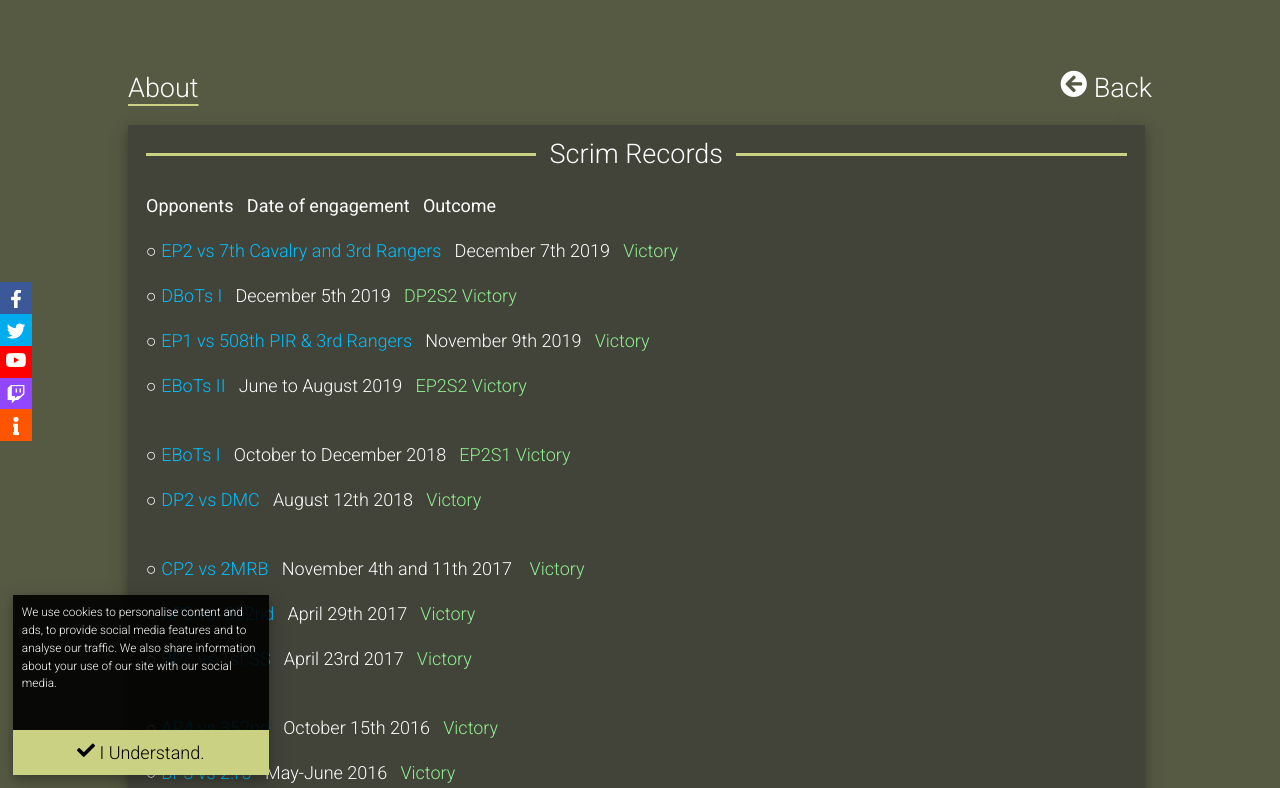
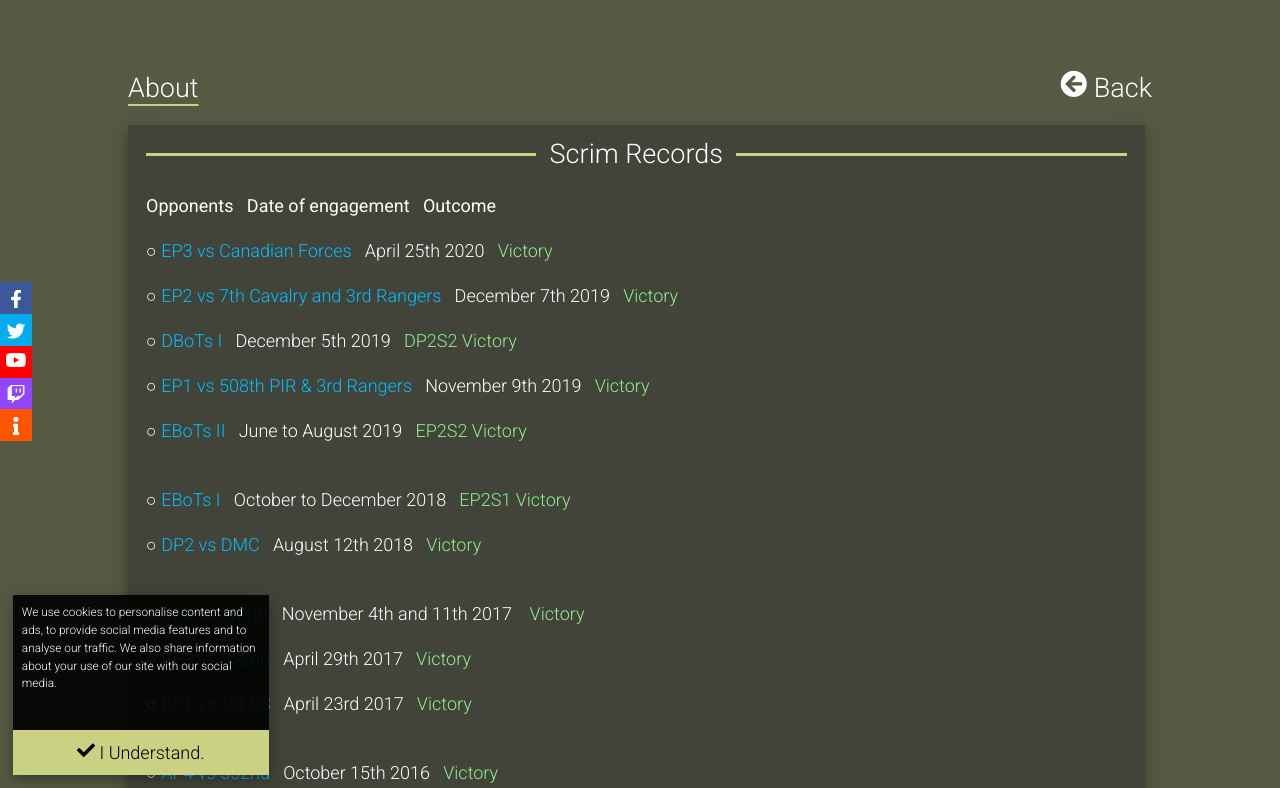
Before and after one commit to Xegion/29th.github.io, a Jekyll site: the page built from about/record.html, in a window 1280 px wide and 900 px high, cut to the strip 112-900 px from the top of the window. Built offline with Jekyll 4.4.1, drawn with Linux system fonts in a browser that asks for light colours; nearby versions of some CDN libraries.

Commit message:
Update record.html

```diff
--- a/about/record.html
+++ b/about/record.html
@@ -12,6 +12,7 @@ title: About
 			<div id="about_records" class="animated fadeIn">
 				<p id="about_section_header">&nbsp; Scrim Records &nbsp;</p>
 				<p id="about_section_text"><b>Opponents &nbsp; Date of engagement &nbsp; Outcome</b></p>
+				<p id="about_section_text">&#9675; <a href="https://forums.29th.org/discussion/37465" target="_blank">EP3 vs Canadian Forces</a>&nbsp;&nbsp;&nbsp;April 25th 2020&nbsp;&nbsp;&nbsp;<span class="green">Victory</span></p>
 				<p id="about_section_text">&#9675; <a href="http://forums.29th.org/discussion/35268/ep2-vs-7th-cavalry-and-3rd-ranger-battalion-official-scrimmage-write-up-and-awards#latest" target="_blank">EP2 vs 7th Cavalry and 3rd Rangers</a>&nbsp;&nbsp;&nbsp;December 7th 2019&nbsp;&nbsp;&nbsp;<span class="green">Victory</span></p>
 				<p id="about_section_text">&#9675; <a href="http://forums.29th.org/categories/promotions-and-awards" target="_blank">DBoTs I</a>&nbsp;&nbsp;&nbsp;December 5th 2019&nbsp;&nbsp;&nbsp;<span class="green">DP2S2 Victory</span></p>
 				<p id="about_section_text">&#9675; <a href="http://forums.29th.org/discussion/35060" target="_blank">EP1 vs 508th PIR & 3rd Rangers</a>&nbsp;&nbsp;&nbsp;November 9th 2019&nbsp;&nbsp;&nbsp;<span class="green">Victory</span></p>
@@ -21,7 +22,7 @@ title: About
 				<p id="about_section_text">&#9675; <a href="http://forums.29th.org/discussion/28651" target="_blank">DP2 vs DMC</a>&nbsp;&nbsp;&nbsp;August 12th 2018&nbsp;&nbsp;&nbsp;<span class="green">Victory</span></p>
 				<br>
 				<p id="about_section_text">&#9675; <a href="http://forums.29th.org/discussion/21955" target="_blank">CP2 vs 2MRB</a>&nbsp;&nbsp;&nbsp;November 4th and 11th 2017	&nbsp;&nbsp;&nbsp;<span class="green">Victory</span></p>
-				<p id="about_section_text">&#9675; <a href="http://forums.29th.org/discussion/18259" target="_blank">AP3 vs. 352nd</a>&nbsp;&nbsp;&nbsp;April 29th 2017&nbsp;&nbsp;&nbsp;<span class="green">Victory</span></p>
+				<p id="about_section_text">&#9675; <a href="http://forums.29th.org/discussion/18259" target="_blank">AP3 vs 352nd</a>&nbsp;&nbsp;&nbsp;April 29th 2017&nbsp;&nbsp;&nbsp;<span class="green">Victory</span></p>
 				<p id="about_section_text">&#9675; <a href="http://forums.29th.org/discussion/18144" target="_blank">BP1 vs 1st SS</a>&nbsp;&nbsp;&nbsp;April 23rd 2017&nbsp;&nbsp;&nbsp;<span class="green">Victory</span></p>
 				<br>
 				<p id="about_section_text">&#9675; <a href="http://forums.29th.org/discussion/15439" target="_blank">AP4 vs 352nd</a>&nbsp;&nbsp;&nbsp;October 15th 2016&nbsp;&nbsp;&nbsp;<span class="green">Victory</span></p>
```
